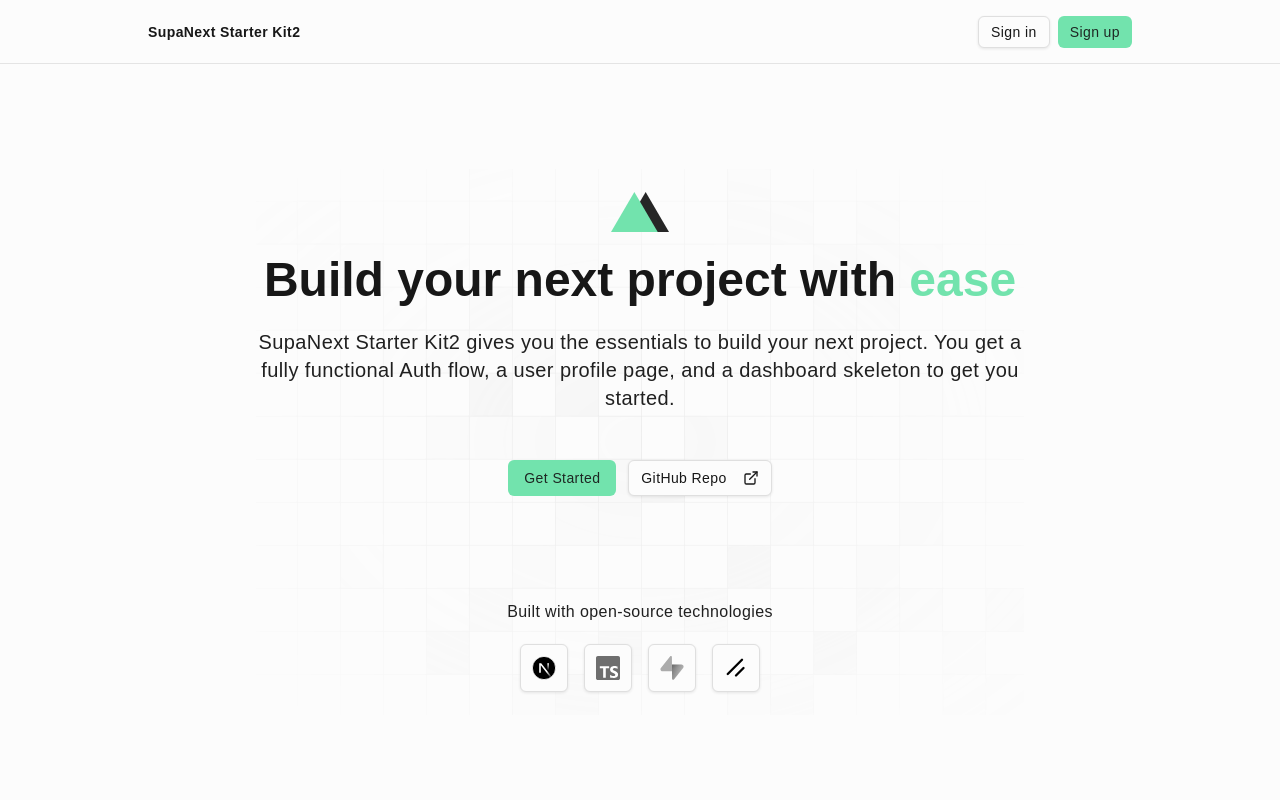
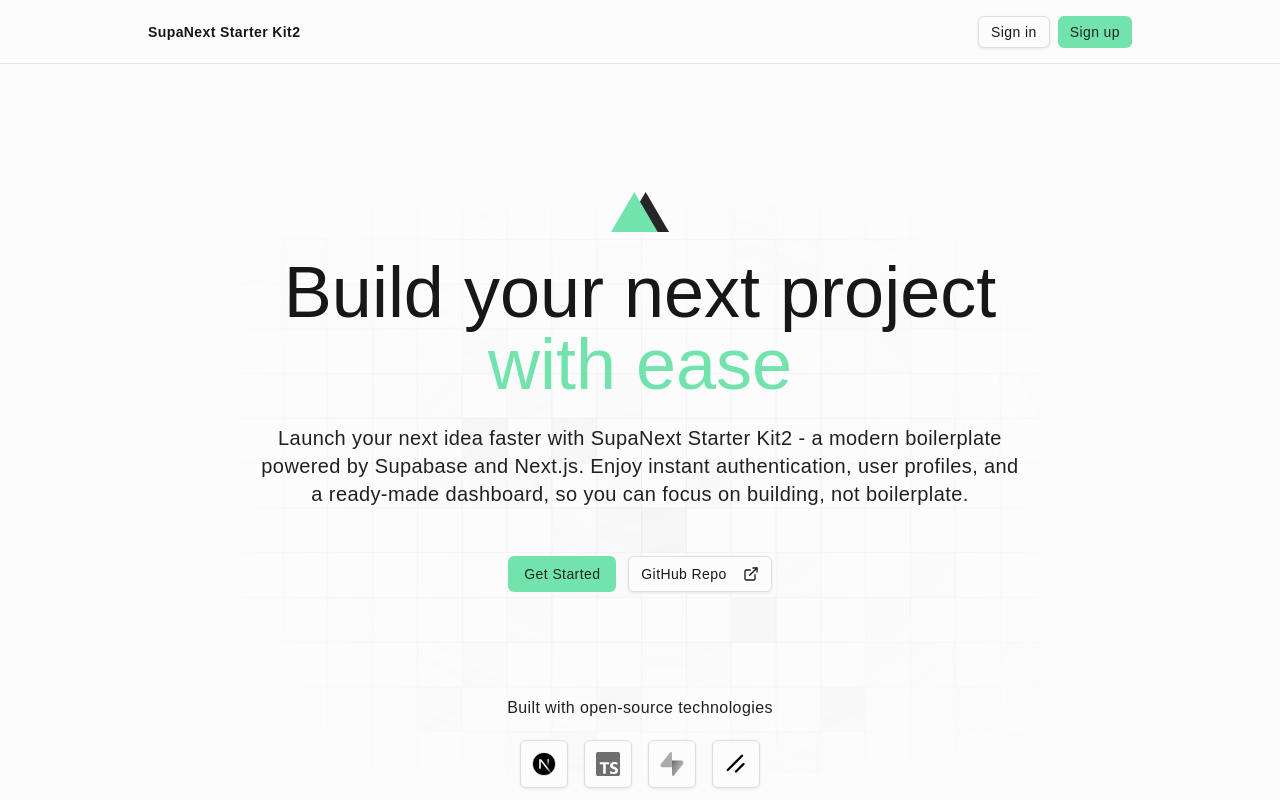
Before and after one commit to vito8916/supabase-nextjs-starter-template, a Next.js app: page / in a window 1280 px wide. Shown: the top 800 px of the page. Built offline with nearby package versions, Linux system fonts and the light colour scheme; no server answers.

Commit message:
Enhance HeroSection component with framer-motion animations for improved user engagement and visual appeal, including background, logo, and button animations.

```diff
--- a/components/landing/hero-section.tsx
+++ b/components/landing/hero-section.tsx
@@ -1,14 +1,124 @@
+"use client";
 import Image from "next/image";
 import React from "react";
+import { motion } from "framer-motion";
 import { Button } from "@/components/ui/button";
 import { ExternalLink } from "lucide-react";
 import Link from "next/link";
 import VicboxLogo from "@/components/vicbox-logo";
 
+const containerVariants = {
+	hidden: { opacity: 0 },
+	visible: {
+		opacity: 1,
+		transition: {
+			duration: 0.6,
+			staggerChildren: 0.2,
+			delayChildren: 0.3,
+		},
+	},
+};
+const backgroundVariants = {
+	hidden: {
+		opacity: 0,
+		scale: 0.8,
+		rotate: 0,
+	},
+	visible: {
+		opacity: 1,
+		scale: 1,
+		rotate: 0,
+		transition: {
+			duration: 1,
+			ease: [0.6, -0.05, 0.01, 0.99],
+		},
+	},
+};
+
+const itemVariants = {
+	hidden: {
+		opacity: 0,
+		y: 30,
+	},
+	visible: {
+		opacity: 1,
+		y: 0,
+		transition: {
+			duration: 0.8,
+			ease: [0.6, -0.05, 0.01, 0.99],
+		},
+	},
+};
+
+const logoVariants = {
+	hidden: {
+		opacity: 0,
+		scale: 0.8,
+		rotate: -10,
+	},
+	visible: {
+		opacity: 1,
+		scale: 1,
+		rotate: 0,
+		transition: {
+			duration: 1,
+			ease: [0.6, -0.05, 0.01, 0.99],
+		},
+	},
+};
+
+const buttonVariants = {
+	hidden: {
+		opacity: 0,
+		y: 20,
+		scale: 0.9,
+	},
+	visible: {
+		opacity: 1,
+		y: 0,
+		scale: 1,
+		transition: {
+			duration: 0.6,
+			ease: [0.6, -0.05, 0.01, 0.99],
+		},
+	},
+};
+
+const techStackVariants = {
+	hidden: { opacity: 0, y: 40 },
+	visible: {
+		opacity: 1,
+		y: 0,
+		transition: {
+			duration: 0.8,
+			staggerChildren: 0.1,
+			delayChildren: 0.5,
+		},
+	},
+};
+
+const techItemVariants = {
+	hidden: {
+		opacity: 0,
+		scale: 0.5,
+		rotate: -15,
+	},
+	visible: {
+		opacity: 1,
+		scale: 1,
+		rotate: 0,
+		transition: {
+			duration: 0.6,
+			ease: [0.6, -0.05, 0.01, 0.99],
+		},
+	},
+};
+
 export default function HeroSection() {
 	return (
-        <section className="relative overflow-hidden py-32">
+		<section className="relative overflow-hidden py-32 px-4">
 			<div className="absolute inset-x-0 top-0 flex h-full w-full items-center justify-center opacity-100">
+				<motion.div variants={backgroundVariants} initial="hidden" whileInView="visible" viewport={{ once: true, amount: 0.3 }}>
                 <Image
 					priority
 					alt="background"
@@ -17,58 +127,85 @@
 					height={800}
 					className="[mask-image:radial-gradient(75%_75%_at_center,white,transparent)] opacity-90"
 				/>
+                </motion.div>
 			</div>
-            <div className="relative z-10 container">
+			<motion.div
+				className="relative z-10 container"
+				variants={containerVariants}
+				initial="hidden"
+				whileInView="visible"
+				viewport={{ once: true, amount: 0.3 }}
+			>
 				<div className="mx-auto flex max-w-5xl flex-col items-center">
 					<div className="flex flex-col items-center gap-6 text-center">
+						<motion.div variants={logoVariants}>
 							<VicboxLogo />
-                        <div>
-                            <h1 className="mb-6 text-2xl font-bold tracking-tight text-pretty lg:text-5xl">
-                                Build your next project with <span className="text-primary">ease</span>
+						</motion.div>
+						<motion.div variants={itemVariants}>
+							<h1 className="mb-6 text-5xl font-medium tracking-tight md:text-7xl ">
+								Build your next project <br />{" "}
+								<span className="text-primary">with ease</span>
 							</h1>
 							<p className="mx-auto max-w-3xl text-muted-foreground lg:text-xl">
-                                SupaNext Starter Kit2 gives you the essentials to build your next project. You get a fully functional Auth flow, a user profile page, and a dashboard skeleton to get you started.
+								Launch your next idea faster with SupaNext
+								Starter Kit2 - a modern boilerplate powered by
+								Supabase and Next.js. Enjoy instant
+								authentication, user profiles, and a ready-made
+								dashboard, so you can focus on building, not
+								boilerplate.
 							</p>
-                        </div>
-                        <div className="mt-6 flex justify-center gap-3">
+						</motion.div>
+						<motion.div variants={buttonVariants} className="mt-6 flex justify-center gap-3">
 							<Button asChild>
 								<Link href="/login">Get Started</Link>
 							</Button>
 							<Button variant="outline" className="group" asChild>
-                                <Link href="https://github.com/vito8916/supabase-nextjs-starter-template" target="_blank">
+								<Link
+									href="https://github.com/vito8916/supabase-nextjs-starter-template"
+									target="_blank"
+								>
 									GitHub Repo
 									<ExternalLink className="ml-2 h-4 w-4 transition-transform group-hover:translate-x-0.5" />
 								</Link>
 							</Button>
-                        </div>
-                        <div className="mt-20 flex flex-col items-center gap-5">
+						</motion.div>
+						<motion.div variants={itemVariants} className="mt-20 flex flex-col items-center gap-5">
 							<p className="font-medium text-muted-foreground lg:text-left">
 								Built with open-source technologies
 							</p>
-                            <div className="flex flex-wrap items-center justify-center gap-4">
+							<motion.div variants={techStackVariants} className="flex flex-wrap items-center justify-center gap-4">
+								<motion.div variants={techItemVariants}>
 									<Button
 										variant="outline"
 										size="icon"
 										className="group h-12 w-12"
 										asChild
 									>
-                                    <Link href="https://nextjs.org/" target="_blank">
+										<Link
+											href="https://nextjs.org/"
+											target="_blank"
+										>
 											<Image
 												src="/assets/icons/brands/nextjs_icon_dark.svg"
-                                            alt="shadcn/ui logo"
+												alt="Next.js logo"
 												width={24}
 												height={24}
 												className="h-6 saturate-0 transition-all group-hover:saturate-100"
 											/>
 										</Link>
 									</Button>
+								</motion.div>
+								<motion.div variants={techItemVariants}>
 									<Button
 										variant="outline"
 										size="icon"
 										className="group h-12 w-12"
 										asChild
 									>
-                                    <Link href="https://www.typescriptlang.org/" target="_blank">
+										<Link
+											href="https://www.typescriptlang.org/"
+											target="_blank"
+										>
 											<Image
 												src="/assets/icons/brands/typescript.svg"
 												alt="TypeScript logo"
@@ -78,43 +215,54 @@
 											/>
 										</Link>
 									</Button>
+								</motion.div>
+								<motion.div variants={techItemVariants}>
 									<Button
 										variant="outline"
 										size="icon"
 										className="group h-12 w-12"
 										asChild
 									>
-                                    <Link href="https://supabase.com/" target="_blank">
+										<Link
+											href="https://supabase.com/"
+											target="_blank"
+										>
 											<Image
 												src="/assets/icons/brands/supabase.svg"
-                                            alt="React logo"
+												alt="Supabase logo"
 												width={24}
 												height={24}
 												className="h-6 saturate-0 transition-all group-hover:saturate-100"
 											/>
 										</Link>
 									</Button>
+								</motion.div>
+								<motion.div variants={techItemVariants}>
 									<Button
 										variant="outline"
 										size="icon"
 										className="group h-12 w-12"
 										asChild
 									>
-                                    <Link href="https://ui.shadcn.com/" target="_blank">
+										<Link
+											href="https://ui.shadcn.com/"
+											target="_blank"
+										>
 											<Image
 												src="/assets/icons/brands/ui_light.svg"
-                                            alt="Tailwind CSS logo"
+												alt="Shadcn/ui logo"
 												width={24}
 												height={24}
 												className="h-6 saturate-0 transition-all group-hover:saturate-100"
 											/>
 										</Link>
 									</Button>
+								</motion.div>
+							</motion.div>
+						</motion.div>
 					</div>
 				</div>
-                    </div>
-                </div>
-            </div>
+			</motion.div>
 		</section>
 	);
 }
```
Lines whose indentation alone changed are shown as unchanged.
